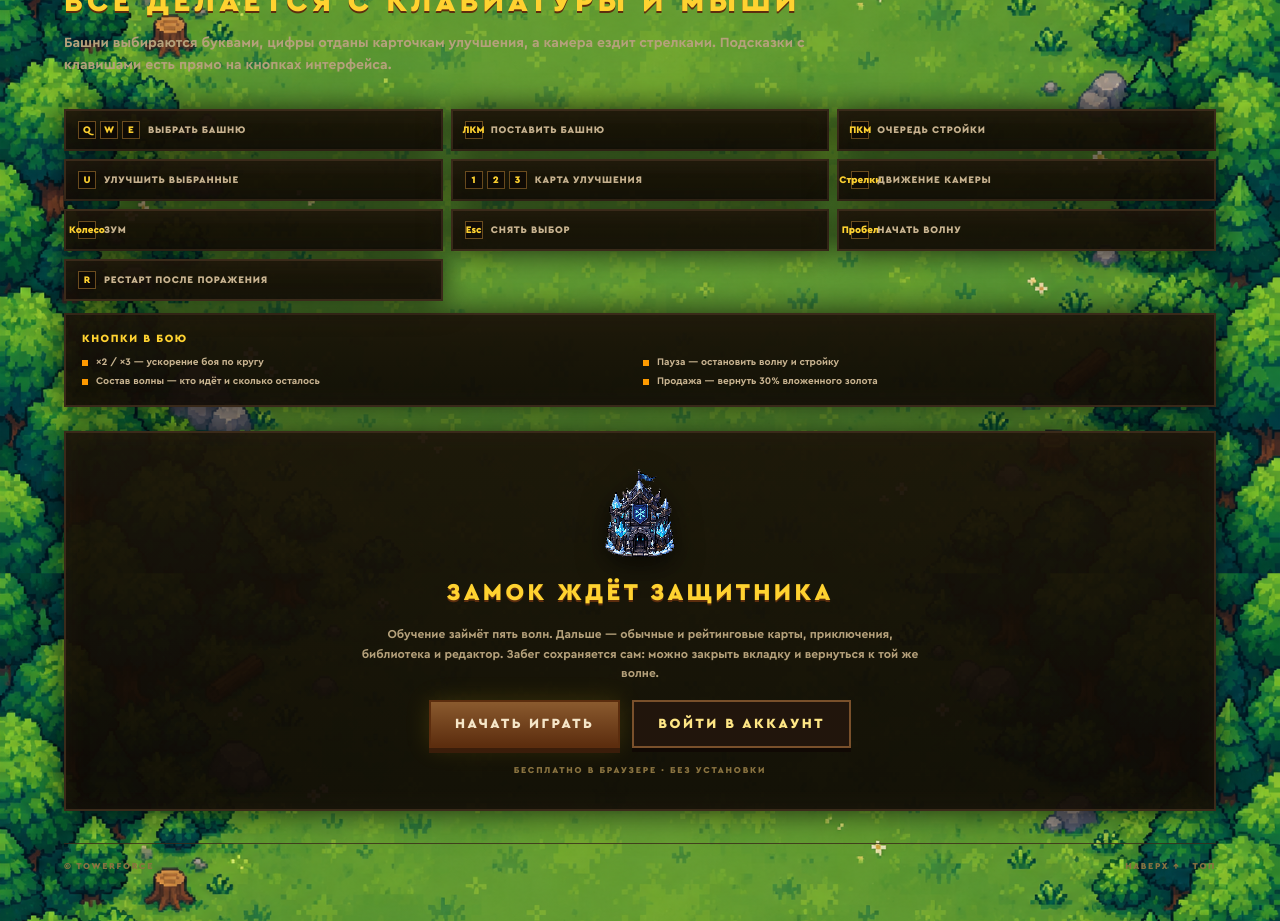
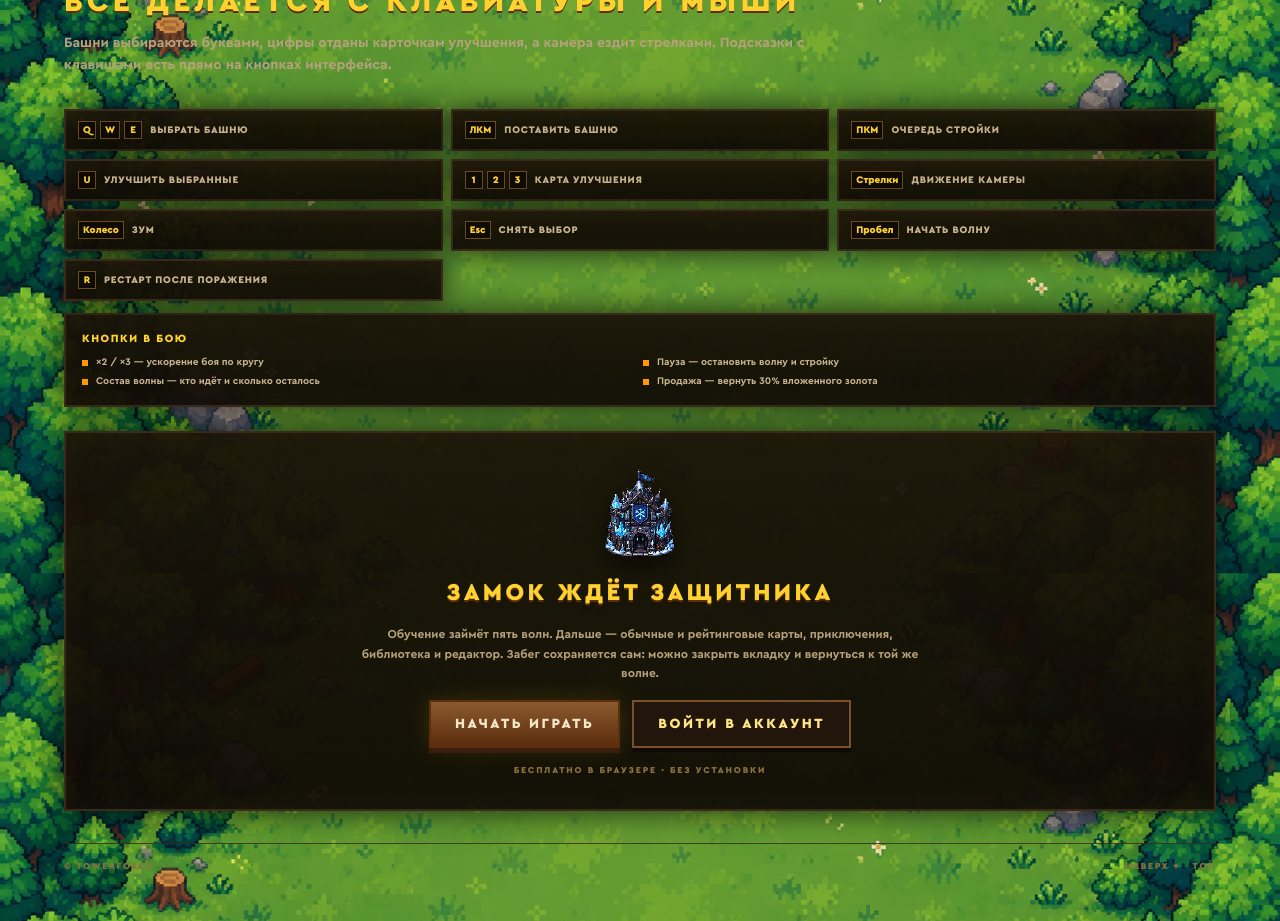
Before and after one commit to developer-samara-web/tower-defense, a Next.js app: page / in a window 1280 px wide. Shown: the part 5400-6321 px from the top of the page. Built offline with nearby package versions, Linux system fonts and the light colour scheme.

Commit message:
fix(ui): KeyChip растягивается под длинные подписи

```diff
--- a/components/ui/KeyChip.tsx
+++ b/components/ui/KeyChip.tsx
@@ -1,5 +1,6 @@
 // Метка клавиши на кнопке: башни, карты улучшения и рост читаются как
-// одно управление, поэтому стиль у них общий.
+// одно управление, поэтому стиль у них общий. Ширина не фиксирована:
+// подписи вроде «Стрелки» или «Колесо» не должны вылезать за рамку.
 type Props = {
 	label: string
 	className?: string
@@ -9,7 +10,7 @@ export default function KeyChip({ label, className = '' }: Props) {
 	return (
 		<span
 			aria-hidden="true"
-			className={`flex h-[18px] w-[18px] shrink-0 items-center justify-center border border-[#6b4c1f] bg-[#0f0a05]/85 text-[10px] font-black leading-none text-amber-300 ${className}`}
+			className={`flex h-[18px] min-w-[18px] shrink-0 items-center justify-center whitespace-nowrap border border-[#6b4c1f] bg-[#0f0a05]/85 px-1 text-[10px] font-black leading-none text-amber-300 ${className}`}
 		>
 			{label}
 		</span>
```
